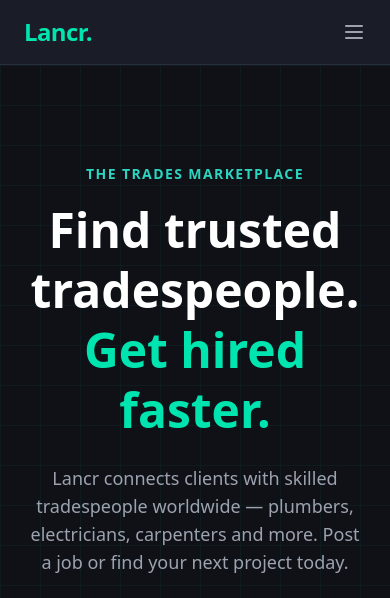
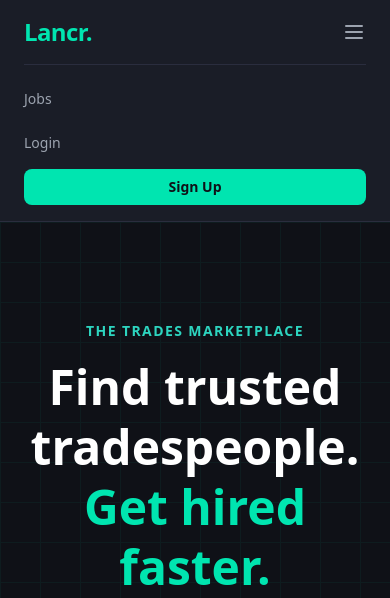
Before and after one commit to beaugeoghegan1-byte/Lancr, a Django app: page / in a window 390 px wide, after a click that opens the changed part. Shown: the top 598 px of the page. Run offline with Django 5.2, Linux system fonts and the light colour scheme; data comes from the database, SQL or seed files in the repository; some libraries are stand-ins or nearby versions.

Commit message:
fix hamburger menu

```diff
--- a/jobs/templates/base.html
+++ b/jobs/templates/base.html
@@ -69,7 +69,6 @@
     }
     /* Hide mobile controls on desktop */
     #mobileControls { display: none; }
-    #mobileMenu { display: none; }
     @media (max-width: 767px) {
       #mobileControls { display: flex; }
       .desktop-nav { display: none !important; }
@@ -228,7 +227,7 @@
     </div>
 
     <!-- Mobile menu -->
-    <div id="mobileMenu" class="mt-4 space-y-2 text-sm border-t border-subtle pt-4">
+    <div id="mobileMenu" class="hidden mt-4 space-y-2 text-sm border-t border-subtle pt-4">
       <a href="{% url 'job_list' %}" class="block text-gray-400 hover:text-white py-2">Jobs</a>
       {% if user.is_authenticated %}
         {% if user.profile.role == 'client' %}
```
